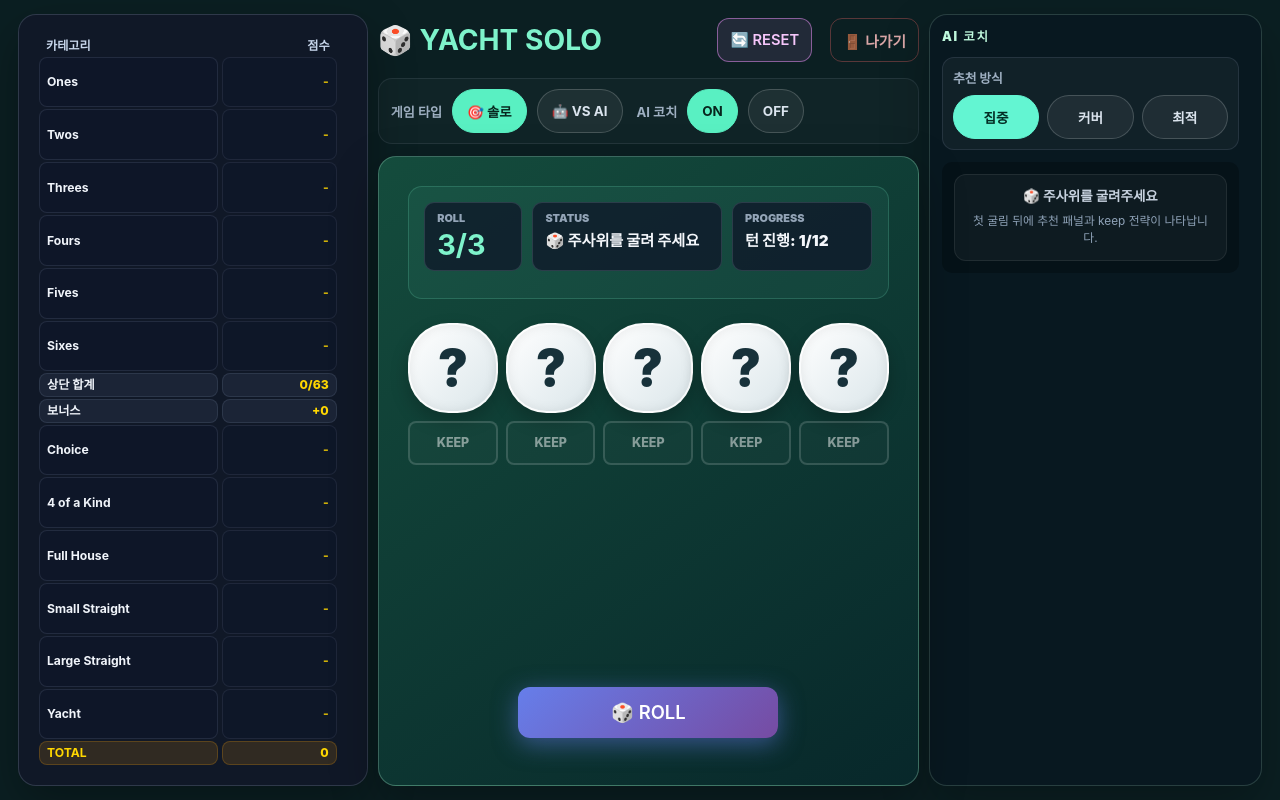
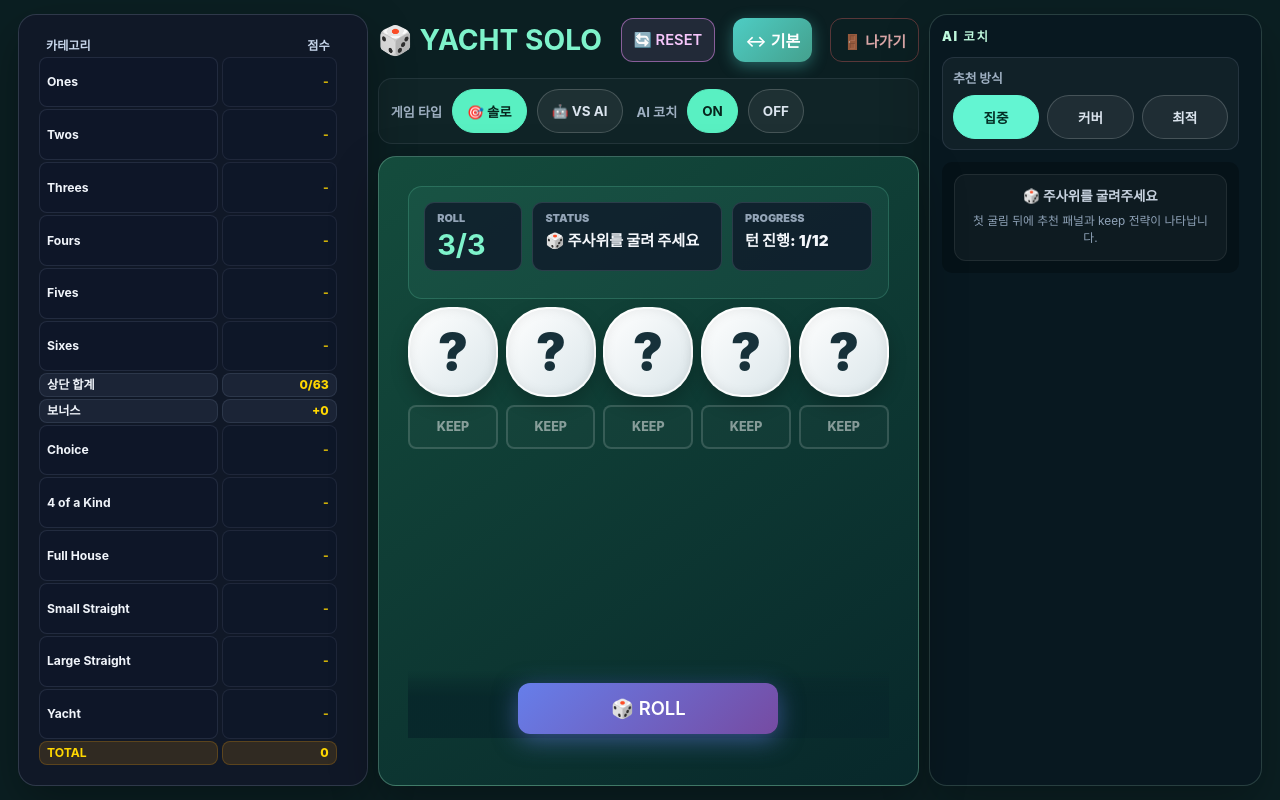
Before and after one commit to kimcanal/yacht-multi-with-suggestions, a Flask app: page /game/single/table in a window 1280 px wide. Run offline with Flask 3, Linux system fonts and the light colour scheme; some web fonts are replaced.

Commit message:
Refine responsive table layout

```diff
--- a/static/css/base.css
+++ b/static/css/base.css
@@ -221,6 +221,14 @@ button {
     color: var(--text-strong);
 }
 
+.layout-toggle {
+    white-space: nowrap;
+}
+
+@media (max-width: 1200px) {
+    .layout-toggle { display: none !important; }
+}
+
 .btn.btn-reset {
     background: rgba(240, 147, 251, 0.1);
     border: 1.5px solid rgba(240, 147, 251, 0.5);
--- a/static/css/pages/multi-game-table.css
+++ b/static/css/pages/multi-game-table.css
@@ -112,7 +112,7 @@
 .table-insight-area .ai-breakdown,
 .table-insight-area .winprob-panel { margin-top: 12px; }
 
-@media (min-width: 1025px) {
+@media (min-width: 1201px) {
     .table-layout-page { overflow: hidden; padding: 14px 18px; }
     .table-game-shell {
         height: calc(100vh - 28px);
@@ -139,6 +139,15 @@
         transform: translateY(clamp(16px, 3vh, 36px));
     }
 
+    /* Keep the primary action reachable when the dice panel needs to scroll. */
+    .table-dice-area .dice-action-row {
+        position: sticky;
+        bottom: 0;
+        z-index: 2;
+        padding: 12px 0 4px;
+        background: linear-gradient(to bottom, transparent, rgba(8, 40, 43, 0.98) 38%);
+    }
+
     /* 비교 점수판에는 상단 합계와 보너스를 한 줄로 고정한다. */
     .table-scorecard:has(.compare-board) .score-help,
     .table-scorecard:has(.compare-board) .score-duel-overview {
@@ -155,7 +164,7 @@
     .table-insight-area .ai-mode-metric { display: none; }
 }
 
-@media (max-width: 1024px) {
+@media (max-width: 1200px) {
     .table-layout-page { overflow: auto; }
     .table-game-shell {
         min-height: 0;
@@ -170,6 +179,11 @@
     .table-dice-area { min-height: 460px; }
 }
 
+@media (min-width: 1201px) and (max-height: 800px) {
+    .table-dice-area { justify-content: flex-start; }
+    .table-dice-area .dice-grid { transform: translateY(clamp(0px, 1vh, 8px)); }
+}
+
 @media (max-width: 640px) {
     .table-layout-page { padding: 8px; }
     .table-titlebar { align-items: flex-start; }
--- a/static/css/pages/single-game-table.css
+++ b/static/css/pages/single-game-table.css
@@ -26,7 +26,7 @@
 
 /* VS AI uses one card for both players. Keep every scoring row in view and
    spend the limited vertical space on that table instead of duplicate help. */
-@media (min-width: 1025px) {
+@media (min-width: 1201px) {
     .single-table-layout-page .table-scorecard:has(#scorecard.table-solo-scorecard) {
         display: flex;
         flex-direction: column;
@@ -135,7 +135,7 @@
     }
 }
 
-@media (max-width: 1024px) {
+@media (max-width: 1200px) {
     .single-table-game-shell .table-main-area { order: 1; }
     .single-table-game-shell .table-scorecard { order: 2; }
     .single-table-game-shell .single-table-insight-area { order: 3; }
--- a/static/js/game_layout.js
+++ b/static/js/game_layout.js
@@ -1,24 +1,61 @@
-/* Choose the desktop tabletop view without changing the mobile game experience. */
+/* Keep the wide desktop tabletop optional without changing compact layouts. */
 (() => {
-    const desktopQuery = window.matchMedia('(min-width: 1025px)');
+    const TABLE_MIN_WIDTH = 1201;
+    const desktopQuery = window.matchMedia(`(min-width: ${TABLE_MIN_WIDTH}px)`);
+    const preferenceKey = 'yacht-game-layout';
     const route = window.location.pathname;
     const tableRoute = route.endsWith('/table');
     const isGameRoute = route === '/game/single' || route === '/game/multi' || tableRoute;
     if (!isGameRoute) return;
 
     const baseRoute = route.replace(/\/table$/, '');
+    const getPreference = () => {
+        try {
+            const preference = window.localStorage.getItem(preferenceKey);
+            return preference === 'classic' || preference === 'table' ? preference : 'table';
+        } catch (_) {
+            return 'table';
+        }
+    };
+    const savePreference = (preference) => {
+        try {
+            window.localStorage.setItem(preferenceKey, preference);
+        } catch (_) {
+            // Private browsing or a blocked storage policy should not prevent play.
+        }
+    };
     const target = (nextRoute) => {
         const targetParams = new URLSearchParams(window.location.search);
         targetParams.delete('layout');
         const query = targetParams.toString();
         return `${nextRoute}${query ? `?${query}` : ''}`;
     };
+    const routeFor = (preference) => (
+        preference === 'table' && desktopQuery.matches ? `${baseRoute}/table` : baseRoute
+    );
+    const navigateIfNeeded = (replace = true) => {
+        const desiredRoute = routeFor(getPreference());
+        if (window.location.pathname === desiredRoute && !new URLSearchParams(window.location.search).has('layout')) return;
+        if (replace) {
+            window.location.replace(target(desiredRoute));
+        } else {
+            window.location.assign(target(desiredRoute));
+        }
+    };
 
-    // The layout follows the viewport: mobile keeps the vertical screen and
-    // desktop always uses the fixed three-column tabletop.
-    if (!desktopQuery.matches && tableRoute) {
-        window.location.replace(target(baseRoute));
-    } else if (desktopQuery.matches && !tableRoute) {
-        window.location.replace(target(`${baseRoute}/table`));
+    window.setGameLayout = (preference) => {
+        if (preference !== 'classic' && preference !== 'table') return;
+        savePreference(preference);
+        navigateIfNeeded(false);
+    };
+
+    const requestedLayout = new URLSearchParams(window.location.search).get('layout');
+    if (requestedLayout === 'classic' || requestedLayout === 'table') {
+        savePreference(requestedLayout);
     }
+
+    // Compact screens use the established layout. Wide screens default to the
+    // table unless the player has explicitly kept the classic view.
+    navigateIfNeeded();
+    desktopQuery.addEventListener('change', () => navigateIfNeeded());
 })();
--- a/templates/multi-game.html
+++ b/templates/multi-game.html
@@ -1,9 +1,9 @@
 {% extends "base.html" %}
 {% block title %}<title>🎲 Yacht - Multiplayer</title>{% endblock %}
 {% block head %}
-    <link rel="stylesheet" href="{{ url_for('static', filename='css/base.css', v='20260721-15') }}">
+    <link rel="stylesheet" href="{{ url_for('static', filename='css/base.css', v='20260721-16') }}">
     <link rel="stylesheet" href="{{ url_for('static', filename='css/pages/multi-game.css', v='20260719-1') }}">
-    <script src="{{ url_for('static', filename='js/game_layout.js', v='20260721-2') }}"></script>
+    <script src="{{ url_for('static', filename='js/game_layout.js', v='20260721-3') }}"></script>
 {% endblock %}
 {% block body_attrs %}class="multiplayer-page"{% endblock %}
 {% block body %}
@@ -21,9 +21,11 @@
                 <div id="observer-summary-grid" class="observer-meta-grid"></div>
             </div>
             <div class="controls primary-controls" id="player-controls">
+                <button type="button" class="btn btn-teal layout-toggle" onclick="setGameLayout('table')" aria-label="테이블 보기로 전환">▦ 테이블</button>
                 <button class="btn btn-danger" onclick="leaveRoom()">🚪 나가기</button>
             </div>
             <div class="controls primary-controls" id="observer-controls" style="display:none;">
+                <button type="button" class="btn btn-teal layout-toggle" onclick="setGameLayout('table')" aria-label="테이블 보기로 전환">▦ 테이블</button>
                 <button class="btn btn-warm" data-copy-observer-link onclick="copyObserverLink()">🔗 링크 복사</button>
                 <button class="btn btn-danger" onclick="leaveRoom()">🚪 나가기</button>
             </div>
--- a/templates/single-game-table.html
+++ b/templates/single-game-table.html
@@ -2,11 +2,11 @@
 {% block title %}<title>🎲 Yacht - Single Table Layout</title>{% endblock %}
 {% block head %}
     <link rel="icon" type="image/x-icon" href="{{ url_for('static', filename='favicon.ico', v='20260719-1') }}">
-    <link rel="stylesheet" href="{{ url_for('static', filename='css/base.css', v='20260721-15') }}">
+    <link rel="stylesheet" href="{{ url_for('static', filename='css/base.css', v='20260721-16') }}">
     <link rel="stylesheet" href="{{ url_for('static', filename='css/pages/single-game.css', v='20260721-2') }}">
-    <link rel="stylesheet" href="{{ url_for('static', filename='css/pages/multi-game-table.css', v='20260721-9') }}">
-    <link rel="stylesheet" href="{{ url_for('static', filename='css/pages/single-game-table.css', v='20260721-7') }}">
-    <script src="{{ url_for('static', filename='js/game_layout.js', v='20260721-2') }}"></script>
+    <link rel="stylesheet" href="{{ url_for('static', filename='css/pages/multi-game-table.css', v='20260721-10') }}">
+    <link rel="stylesheet" href="{{ url_for('static', filename='css/pages/single-game-table.css', v='20260721-8') }}">
+    <script src="{{ url_for('static', filename='js/game_layout.js', v='20260721-3') }}"></script>
 {% endblock %}
 {% block body_attrs %}class="table-layout-page single-table-layout-page"{% endblock %}
 {% block body %}
@@ -24,6 +24,7 @@
                 <div class="title">🎲 YACHT <span id="mode-badge"></span></div>
                 <div class="controls primary-controls game-primary-controls">
                     <button class="btn btn-reset" onclick="resetGame()" id="new-game-btn">🔄 RESET</button>
+                    <button type="button" class="btn btn-teal layout-toggle" onclick="setGameLayout('classic')" aria-label="기본 보기로 전환">↔ 기본</button>
                     <button class="btn btn-danger" onclick="leaveRoom()">🚪 나가기</button>
                 </div>
             </div>
--- a/templates/single-game.html
+++ b/templates/single-game.html
@@ -2,9 +2,9 @@
 {% block title %}<title>🎲 Yacht - Single Player</title>{% endblock %}
 {% block head %}
     <link rel="icon" type="image/x-icon" href="{{ url_for('static', filename='favicon.ico', v='20260719-1') }}">
-    <link rel="stylesheet" href="{{ url_for('static', filename='css/base.css', v='20260721-15') }}">
+    <link rel="stylesheet" href="{{ url_for('static', filename='css/base.css', v='20260721-16') }}">
     <link rel="stylesheet" href="{{ url_for('static', filename='css/pages/single-game.css', v='20260721-2') }}">
-    <script src="{{ url_for('static', filename='js/game_layout.js', v='20260721-2') }}"></script>
+    <script src="{{ url_for('static', filename='js/game_layout.js', v='20260721-3') }}"></script>
 {% endblock %}
 {% block body_attrs %}{% endblock %}
 {% block body %}
@@ -28,6 +28,7 @@
             </div>
             <div class="controls primary-controls game-primary-controls">
                 <button class="btn btn-reset btn-large" onclick="resetGame()" id="new-game-btn">🔄 RESET</button>
+                <button type="button" class="btn btn-teal layout-toggle" onclick="setGameLayout('table')" aria-label="테이블 보기로 전환">▦ 테이블</button>
                 <button class="btn btn-danger btn-large" onclick="leaveRoom()">🚪 나가기</button>
             </div>
             <div class="dice-area">
```
Also changed, not shown: templates/multi-game-table.html (+5 -3 lines), tests/frontend/test_contracts.py (+14 -2 lines), README.md.
